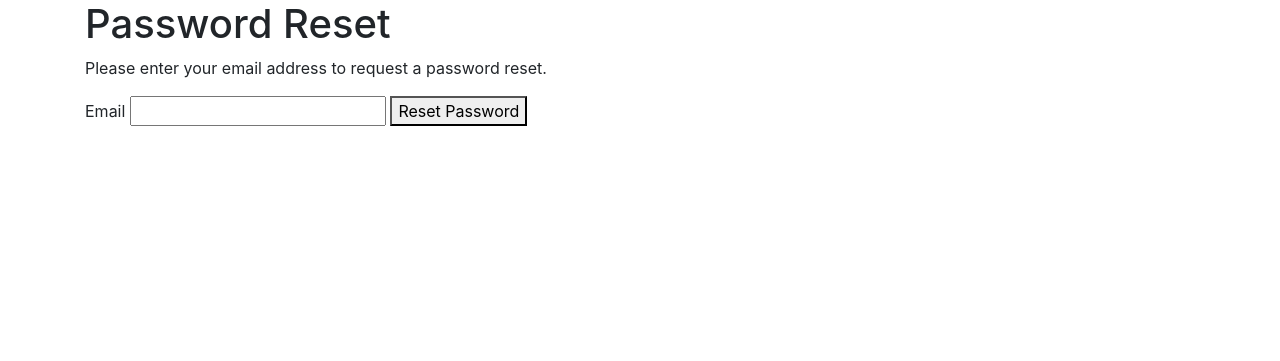
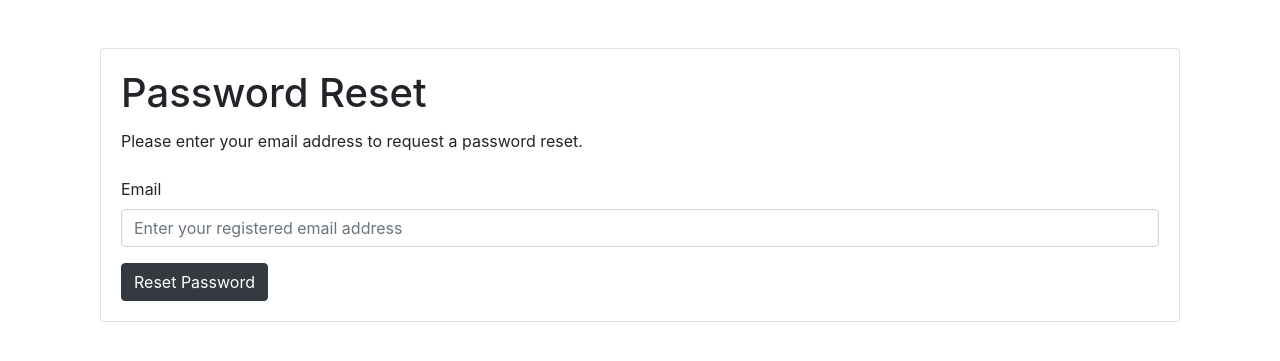
Before and after one commit to yutis-naucheryn/DA-Midst-Deploy, a Flask app: page /reset in a window 1280 px wide. Shown: the part 56-417 px from the top of the page. Run offline with Flask 3, Linux system fonts and the light colour scheme; some libraries are stand-ins or nearby versions.

Commit message:
Enhance reset password UI

```diff
--- a/website/auth.py
+++ b/website/auth.py
@@ -110,7 +110,11 @@ def confirm_email(token):
 def reset():
     form = EmailForm()
     if form.validate_on_submit():
-        user = User.query.filter_by(email=form.email.data).first_or_404()
+        user = User.query.filter_by(email=form.email.data).first()
+
+        if user is None:
+            flash('Invalid email address. Please check your email address and try again.', 'error')
+            return render_template('reset.html', form=form, user=current_user)
 
         subject = "Password reset requested"
 
@@ -128,7 +132,7 @@ def reset():
 
         send_email(user.email, subject, html)
 
-        return redirect(url_for('auth.login'))
+        return redirect(url_for('auth.reset_requested'))
     return render_template('reset.html', form=form, user=current_user)
 
 @auth.route('/reset/<token>', methods=["GET", "POST"])
@@ -149,6 +153,12 @@ def reset_with_token(token):
         db.session.add(user)
         db.session.commit()
 
+        flash('Your password has been successfully reset. You can now log in using your new password.', 'success')
         return redirect(url_for('auth.login'))
 
     return render_template('reset_with_token.html', form=form, token=token, user=current_user)
+
+@auth.route('/reset_requested', methods=['GET', 'POST'])
+def reset_requested():
+
+    return render_template("reset_requested.html", user=current_user)
--- a/website/templates/reset.html
+++ b/website/templates/reset.html
@@ -1,28 +1,30 @@
-{% extends "base.html" %} {% block title %}Forgot Password{% endblock %}
+{% extends "base.html" %}
+
+{% block title %}Forgot Password{% endblock %}
+
 {% block content %}
+<div class="container">
+  <div class="card mt-5">
+    <div class="card-body">
+      <h1 class="card-title">Password Reset</h1>
+      <p class="card-text">Please enter your email address to request a password reset.</p>
 
-
-  <!DOCTYPE html>
-<html>
-<head>
-    <title>Password Reset</title>
-
-</head>
-<body>
-    <h1>Password Reset</h1>
-    <p>Please enter your email address to request a password reset.</p>
-    <form method="POST" action="{{ url_for('auth.reset') }}">
+      <form method="POST" action="{{ url_for('auth.reset') }}" class="mt-4">
         {{ form.csrf_token }}
-        {{ form.email.label }} {{ form.email }}
-        {% if form.email.errors %}
+        <div class="form-group">
+          <label for="email">Email</label>
+          {{ form.email(class="form-control", id="email", placeholder="Enter your registered email address") }}
+          {% if form.email.errors %}
             <ul class="errors">
-                {% for error in form.email.errors %}
-                    <li>{{ error }}</li>
-                {% endfor %}
+              {% for error in form.email.errors %}
+                <li class="text-danger">{{ error }}</li>
+              {% endfor %}
             </ul>
-        {% endif %}
-        <button type="submit">Reset Password</button>
-    </form>
-</body>
-</html>
+          {% endif %}
+        </div>
+        <button type="submit" class="btn btn-dark">Reset Password</button>
+      </form>
+    </div>
+  </div>
+</div>
 {% endblock %}
```
Also changed, not shown: website/templates/reset_requested.html (added, +18 -0 lines), website/templates/reset_with_token.html (+8 -1 lines), instance/da-midst_database.db.
